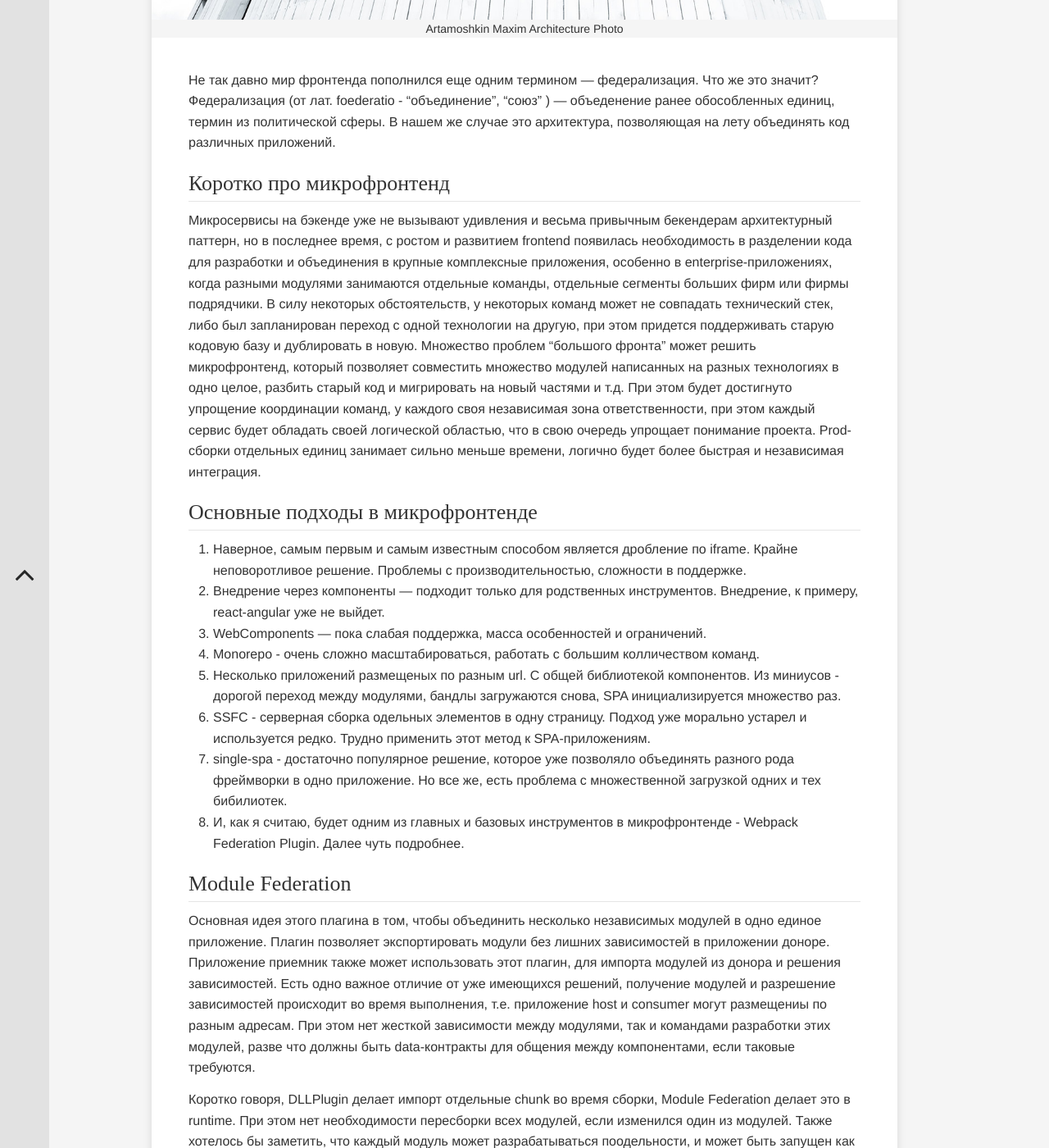
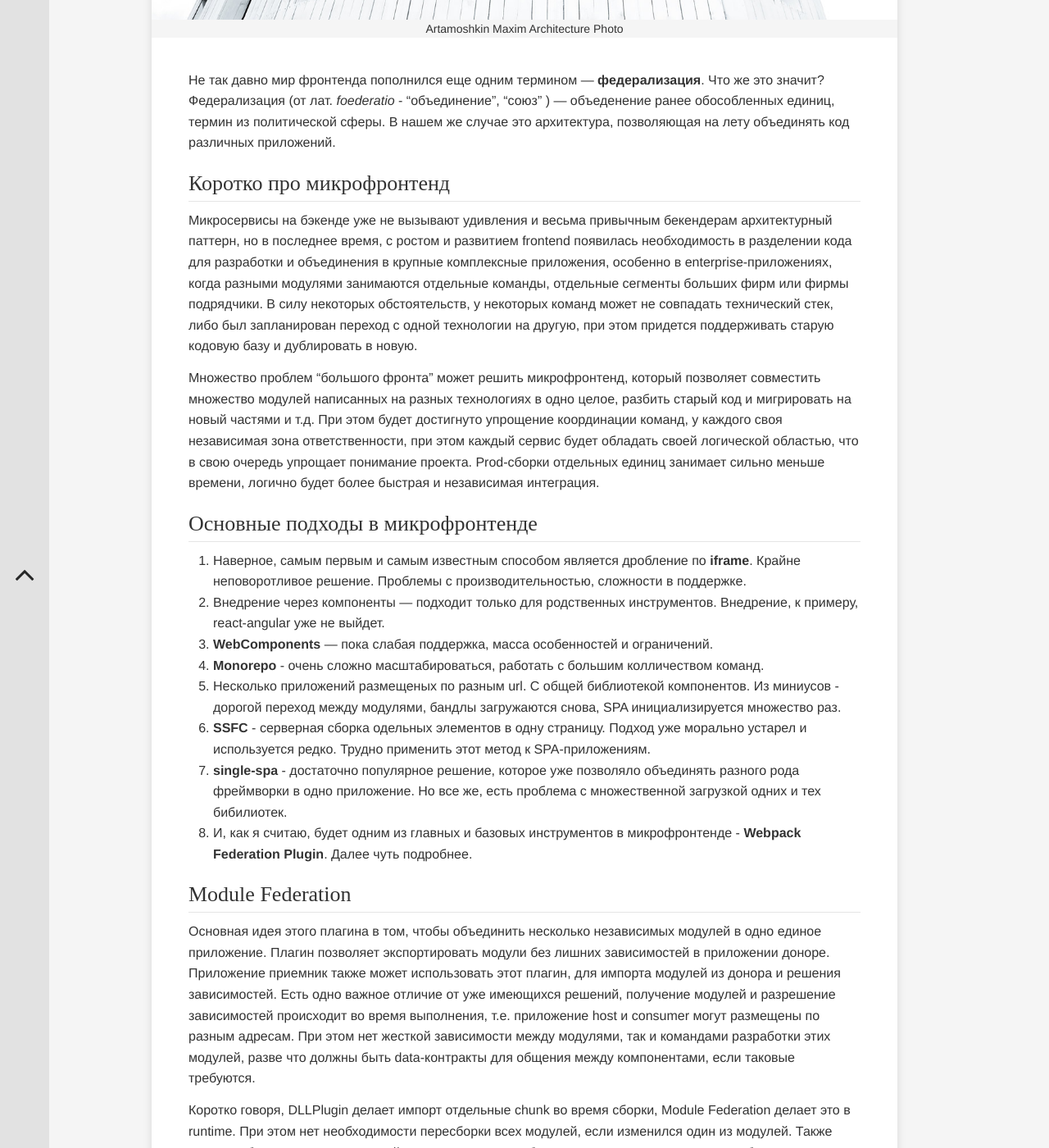
Before and after one commit to martamoshkin/blog.zverit.com, a Jekyll site: the page built from _posts/frontend/angular/2020-11-26-simple-federation-angular-react.md, in a window 1280 px wide and 1400 px high, scrolled down 600 px. Shown: the whole window at 82% size. Built offline with Jekyll 4.4.1, drawn with Linux system fonts in a browser that asks for light colours; some web fonts are replaced; comment, search, counter and statistics services are not loaded.

Commit message:
edit post

```diff
--- a/_posts/frontend/angular/2020-11-26-simple-federation-angular-react.md
+++ b/_posts/frontend/angular/2020-11-26-simple-federation-angular-react.md
@@ -10,28 +10,30 @@ tags: [Angular, React, WebpackFederation, Microfrontend, Webpack]
 description: "В статье описан простой способ использовать федерализацию в Angular, без использования плагина Webpack Federation"
 ---
 
-Не так давно мир фронтенда пополнился еще одним термином — федерализация. Что же это значит? Федерализация (от лат. foederatio - "объединение", "союз" ) — объеденение ранее обособленных единиц, термин из политической сферы. В нашем же случае это архитектура, позволяющая на лету объединять код различных приложений.
+Не так давно мир фронтенда пополнился еще одним термином — **федерализация**. Что же это значит? Федерализация (от лат. *foederatio* - "объединение", "союз" ) — объеденение ранее обособленных единиц, термин из политической сферы. В нашем же случае это архитектура, позволяющая на лету объединять код различных приложений.
 
 <!-- more -->
 
 ### Коротко про микрофронтенд
 
-Микросервисы на бэкенде уже не вызывают удивления и весьма привычным бекендерам архитектурный паттерн, но в последнее время, с ростом и развитием frontend появилась необходимость в разделении кода для разработки и объединения в крупные комплексные приложения, особенно в enterprise-приложениях, когда разными модулями занимаются отдельные команды,  отдельные сегменты больших фирм или фирмы подрядчики. В силу некоторых обстоятельств, у некоторых команд может не совпадать технический стек, либо был запланирован переход с одной технологии на другую, при этом придется поддерживать старую кодовую базу и дублировать в новую. Множество проблем "большого фронта" может решить микрофронтенд, который позволяет совместить множество модулей написанных на разных технологиях в одно целое, разбить старый код и мигрировать на новый частями и т.д. При этом будет достигнуто упрощение координации команд, у каждого своя независимая зона ответственности, при этом каждый сервис будет обладать своей логической областью, что в свою очередь упрощает понимание проекта. Prod-cборки отдельных единиц занимает сильно меньше времени, логично будет более быстрая и независимая интеграция.
+Микросервисы на бэкенде уже не вызывают удивления и весьма привычным бекендерам архитектурный паттерн, но в последнее время, с ростом и развитием frontend появилась необходимость в разделении кода для разработки и объединения в крупные комплексные приложения, особенно в enterprise-приложениях, когда разными модулями занимаются отдельные команды,  отдельные сегменты больших фирм или фирмы подрядчики. В силу некоторых обстоятельств, у некоторых команд может не совпадать технический стек, либо был запланирован переход с одной технологии на другую, при этом придется поддерживать старую кодовую базу и дублировать в новую.
+
+Множество проблем "большого фронта" может решить микрофронтенд, который позволяет совместить множество модулей написанных на разных технологиях в одно целое, разбить старый код и мигрировать на новый частями и т.д. При этом будет достигнуто упрощение координации команд, у каждого своя независимая зона ответственности, при этом каждый сервис будет обладать своей логической областью, что в свою очередь упрощает понимание проекта. Prod-cборки отдельных единиц занимает сильно меньше времени, логично будет более быстрая и независимая интеграция.
 
 ### Основные подходы в микрофронтенде
 
-1. Наверное, самым первым и самым известным способом является дробление по iframe. Крайне неповоротливое решение. Проблемы с производительностью, сложности в поддержке.
+1. Наверное, самым первым и самым известным способом является дробление по **iframe**. Крайне неповоротливое решение. Проблемы с производительностью, сложности в поддержке.
 2. Внедрение через компоненты — подходит только для родственных инструментов. Внедрение, к примеру, react-angular уже не выйдет.
-3. WebComponents — пока слабая поддержка, масса особенностей и ограничений.
-4. Monorepo - очень сложно масштабироваться, работать с большим колличеством команд.
+3. **WebComponents** — пока слабая поддержка, масса особенностей и ограничений.
+4. **Monorepo** - очень сложно масштабироваться, работать с большим колличеством команд.
 5. Несколько приложений размещеных по разным url. С общей библиотекой компонентов. Из миниусов - дорогой переход между модулями, бандлы загружаются снова, SPA инициализируется множество раз.
-6. SSFC - серверная сборка одельных элементов в одну страницу. Подход уже морально устарел и используется редко. Трудно применить этот метод к SPA-приложениям.
-7. single-spa - достаточно популярное решение, которое уже позволяло объединять разного рода фреймворки в одно приложение. Но все же, есть проблема с множественной загрузкой одних и тех бибилиотек.
-8. И, как я считаю, будет одним из главных и базовых инструментов в микрофронтенде - Webpack Federation Plugin. Далее чуть подробнее.
+6. **SSFC** - серверная сборка одельных элементов в одну страницу. Подход уже морально устарел и используется редко. Трудно применить этот метод к SPA-приложениям.
+7. **single-spa** - достаточно популярное решение, которое уже позволяло объединять разного рода фреймворки в одно приложение. Но все же, есть проблема с множественной загрузкой одних и тех бибилиотек.
+8. И, как я считаю, будет одним из главных и базовых инструментов в микрофронтенде - **Webpack Federation Plugin**. Далее чуть подробнее.
 
 ### Module Federation
 
-Основная идея этого плагина в том, чтобы объединить несколько независимых модулей в одно единое приложение. Плагин позволяет экспортировать модули без лишних зависимостей в приложении доноре. Приложение приемник также может использовать этот плагин, для импорта модулей из донора и решения зависимостей. Есть одно важное отличие от уже имеющихся решений, получение модулей и разрешение зависимостей происходит во время выполнения, т.е. приложение host и consumer могут размещениы по разным адресам. При этом нет жесткой зависимости между модулями, так и командами разработки этих модулей, разве что должны быть data-контракты для общения между компонентами, если таковые требуются.
+Основная идея этого плагина в том, чтобы объединить несколько независимых модулей в одно единое приложение. Плагин позволяет экспортировать модули без лишних зависимостей в приложении доноре. Приложение приемник также может использовать этот плагин, для импорта модулей из донора и решения зависимостей. Есть одно важное отличие от уже имеющихся решений, получение модулей и разрешение зависимостей происходит во время выполнения, т.е. приложение host и consumer могут размещены по разным адресам. При этом нет жесткой зависимости между модулями, так и командами разработки этих модулей, разве что должны быть data-контракты для общения между компонентами, если таковые требуются.
 
 Коротко говоря, DLLPlugin делает импорт отдельные chunk во время сборки, Module Federation делает это в runtime. При этом нет необходимости пересборки всех модулей, если изменился один из модулей. Также хотелось бы заметить, что каждый модуль может разрабатываться поодельности, и может быть запущен как standalone приложение.
 
```
